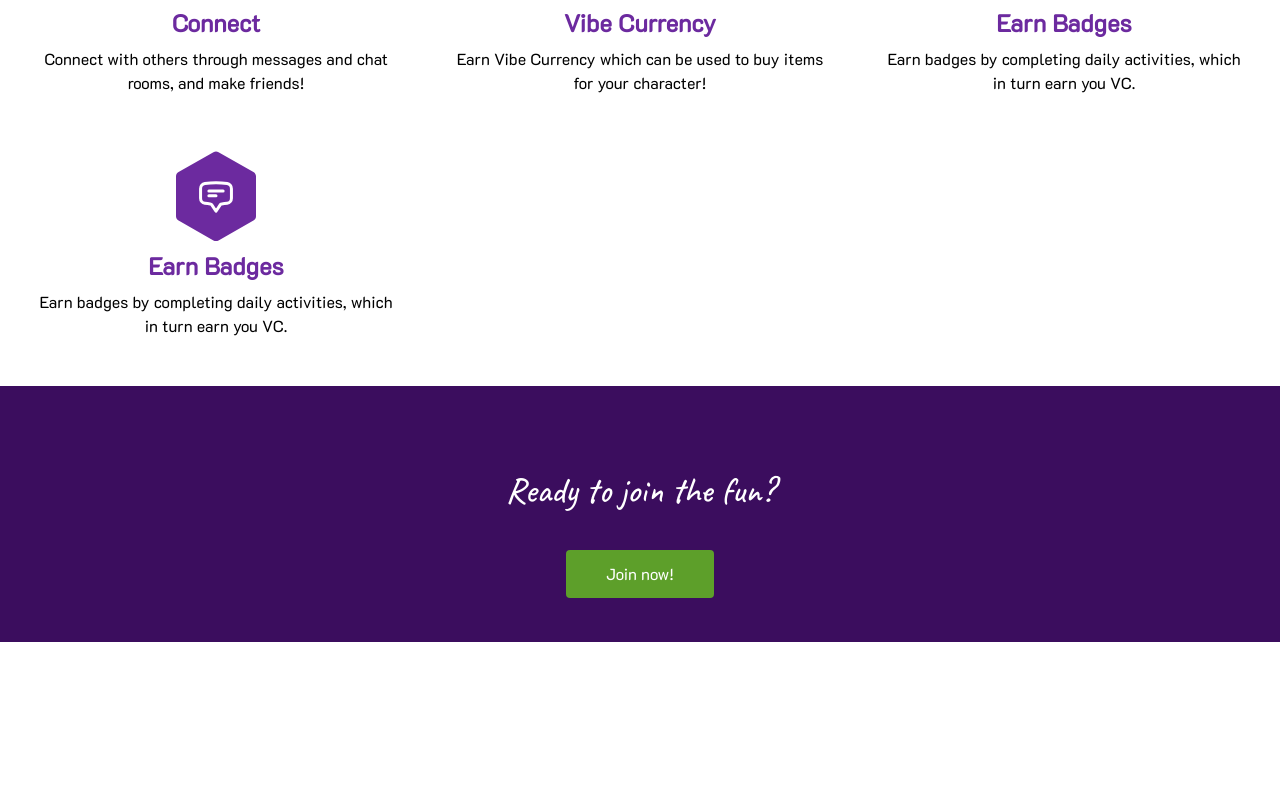
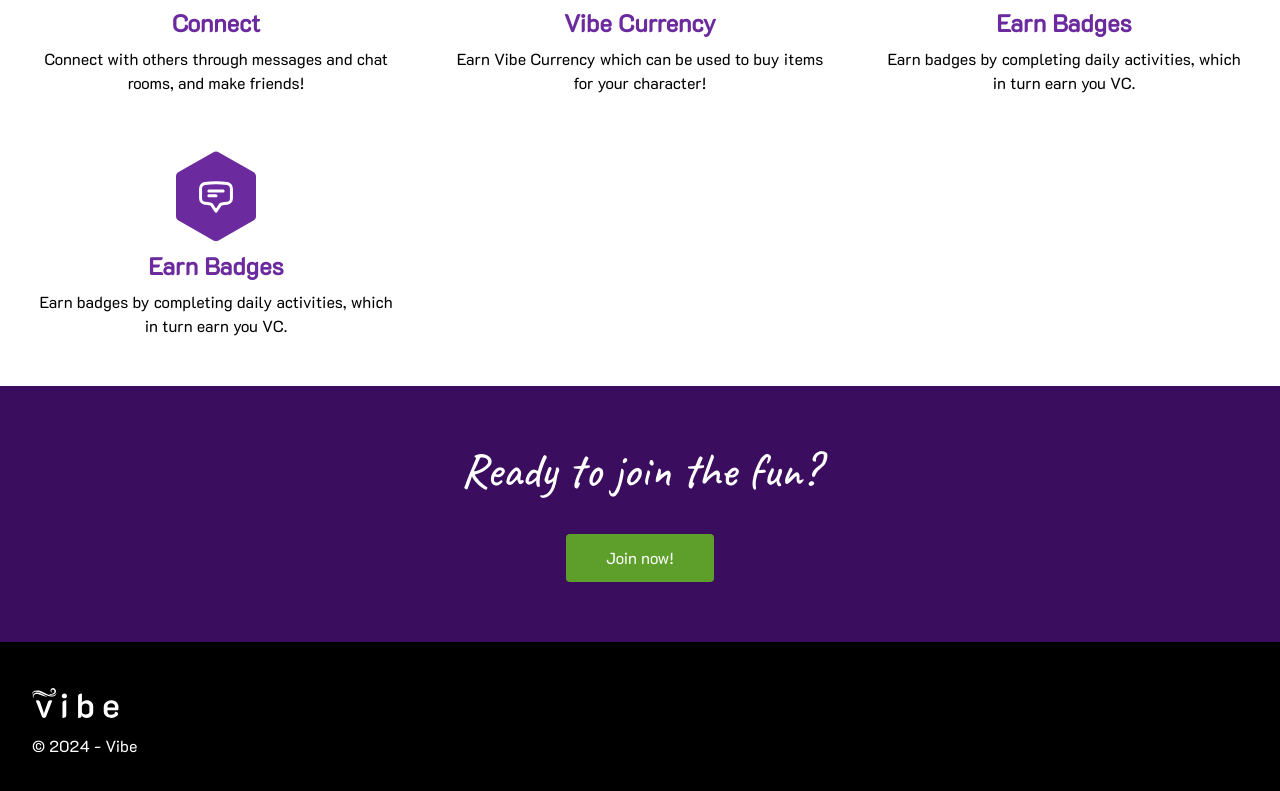
Before and after one commit to anthonytoumaibrahim/vibe, a Next.js app in the folder frontend/: page / in a window 1280 px wide. Shown: the part 691-1482 px from the top of the page. Before the commit the page ends 1333 px from the top, so only its background shows below. Built offline with nearby package versions, Linux system fonts and the light colour scheme.

Commit message:
Add Main Layout

```diff
--- a/frontend/app/components/Hero.tsx
+++ b/frontend/app/components/Hero.tsx
@@ -16,12 +16,14 @@ const Hero = () => {
         priority={true}
       />
       <h1 className="font-display font-normal text-7xl drop-shadow-lg">
-        Good Vibes <span className="font-bold">Only</span>
+        Good Vibes <span className="font-bold">Only</span>.
       </h1>
       <h3>Socialize, play, earn currency and more.</h3>
       <div className="flex gap-4">
-        <Button>Sign Up</Button>
-        <Button color="secondary">Login</Button>
+        <Button href="/signup">Sign Up</Button>
+        <Button href="/login" color="secondary">
+          Login
+        </Button>
       </div>
     </section>
   );
--- a/frontend/app/layout.tsx
+++ b/frontend/app/layout.tsx
@@ -1,6 +1,15 @@
+// Next stuff
 import type { Metadata } from "next";
+
+// Fonts
 import { K2D, Caveat } from "next/font/google";
+
+// Styles
 import "./globals.css";
+
+// Components
+import Header from "@/components/Header";
+import Footer from "@/components/Footer";
 
 const k2d = K2D({
   subsets: ["latin"],
@@ -25,7 +34,9 @@ export default function RootLayout({
 }>) {
   return (
     <html lang="en">
-      <body className={`${k2d.variable} ${caveat.variable} font-sans`}>
+      <body
+        className={`${k2d.variable} ${caveat.variable} font-sans min-h-screen flex flex-col`}
+      >
         {children}
       </body>
     </html>
--- /dev/null
+++ b/frontend/app/layouts/MainLayout.tsx
@@ -0,0 +1,24 @@
+import Footer from "@/components/Footer";
+import Header from "@/components/Header";
+
+const MainLayout = ({
+  transparentHeader = false,
+  children,
+}: Readonly<{ transparentHeader: boolean; children: React.ReactNode }>) => {
+  return (
+    <>
+      <Header
+        className={
+          transparentHeader
+            ? "absolute top-0 left-0 text-white z-10"
+            : undefined
+        }
+        logoColor={transparentHeader ? "#ffffff" : undefined}
+      />
+      {children}
+      <Footer />
+    </>
+  );
+};
+
+export default MainLayout;
--- /dev/null
+++ b/frontend/app/not-found.tsx
@@ -0,0 +1,21 @@
+import MainLayout from "./layouts/MainLayout";
+
+import Button from "@/components/Button";
+import React from "react";
+
+const NotFound = () => {
+  return (
+    <MainLayout>
+      <main className="flex flex-col items-center gap-2">
+        <h1 className="text-8xl text-primary-main font-bold">404</h1>
+        <h2>Page not found</h2>
+        <p>Sorry, the page you requested could not be found.</p>
+        <Button href="/" className="mt-4">
+          Back to homepage
+        </Button>
+      </main>
+    </MainLayout>
+  );
+};
+
+export default NotFound;
--- a/frontend/app/page.tsx
+++ b/frontend/app/page.tsx
@@ -1,28 +1,25 @@
+import MainLayout from "./layouts/MainLayout";
+
 // Components
-import Header from "@/components/Header";
 import Hero from "./components/Hero";
 import Features from "./components/Features";
 import Button from "@/components/Button";
 
 export default function Home() {
   return (
-    <>
-      <Header
-        className="absolute top-0 left-0 z-10 text-white"
-        logoColor="#ffffff"
-      />
+    <MainLayout transparentHeader={true}>
       <Hero />
 
       <main className="container my-12">
         <Features />
       </main>
 
-      <section className="w-full min-h-64 bg-primary-950 text-white flex flex-col items-center justify-center gap-10 before:content-[''] before:">
-        <h1 className="font-display">Ready to join the fun?</h1>
-        <Button href="/" color="secondary">
+      <section className="w-full min-h-64 bg-primary-950 text-white flex flex-col items-center justify-center gap-10">
+        <h1 className="font-display text-5xl">Ready to join the fun?</h1>
+        <Button href="/signup" color="secondary">
           Join now!
         </Button>
       </section>
-    </>
+    </MainLayout>
   );
 }
--- a/frontend/components/Button.tsx
+++ b/frontend/components/Button.tsx
@@ -24,9 +24,9 @@ const buttonClass: Record<ButtonVariants, VariantClass> = {
     class: "active:shadow-inner",
     colors: {
       primary:
-        "bg-primary-main hover:bg-gradient-to-t hover:from-primary-main hover:to-primary-600 active:from-primary-600 active:to-primary-main",
+        "bg-primary-main hover:bg-gradient-to-t hover:from-primary-main hover:to-primary-600 active:from-primary-600 active:to-primary-main text-white",
       secondary:
-        "bg-secondary-main hover:bg-gradient-to-t hover:from-secondary-main hover:to-secondary-400 active:from-secondary-400 active:to-secondary-main",
+        "bg-secondary-main hover:bg-gradient-to-t hover:from-secondary-main hover:to-secondary-400 active:from-secondary-400 active:to-secondary-main text-white",
       error: "",
       success: "",
     },
--- /dev/null
+++ b/frontend/components/Footer.tsx
@@ -0,0 +1,14 @@
+import Logo from "./Logo";
+
+const Footer = () => {
+  return (
+    <footer className="bg-black text-white py-10 mt-auto">
+      <div className="container">
+        <Logo fill="#ffffff" width={88} />
+        <p className="mt-2">&copy; 2024 - Vibe</p>
+      </div>
+    </footer>
+  );
+};
+
+export default Footer;
```
